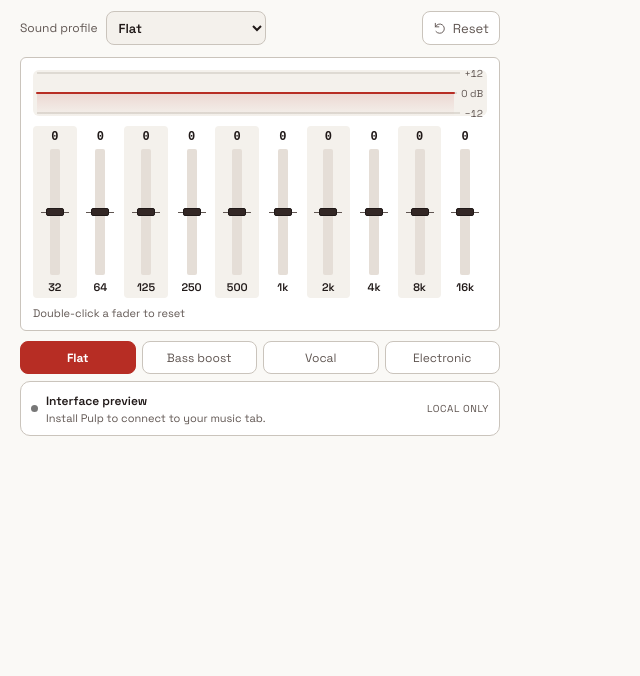
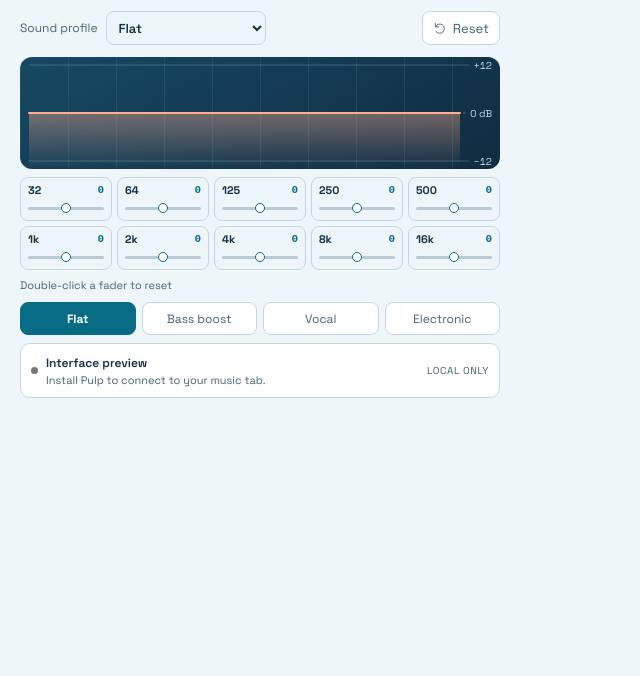
Before and after one commit to mrduhlol/pulp, a website with bundled scripts: page extension/popup.html in a window 1280 px wide. Shown: the part 124-800 px from the top of the page, without its empty margins (0-640 px from the left). Built offline with nearby package versions, Linux system fonts and the light colour scheme.

Commit message:
Make the EQ curve the focus and group band controls into tiles

```diff
--- a/extension/popup.css
+++ b/extension/popup.css
@@ -7,14 +7,14 @@
 
 :root {
   color-scheme: light;
-  --bg: #faf9f6;
+  --bg: #eff6f9;
   --surface: #fff;
-  --raised: #f4f1ec;
-  --line: #cac4bc;
-  --ink: #201918;
-  --muted: #605652;
-  --accent: #b72d24;
-  --accent-surface: #fae6e1;
+  --raised: #edf5f8;
+  --line: #c4d7e0;
+  --ink: #102f43;
+  --muted: #426174;
+  --accent: #086b86;
+  --accent-surface: #d9eef4;
   font-family: Space, Arial, sans-serif;
   font-synthesis: none;
 }
@@ -32,7 +32,7 @@ svg { display: block; fill: none; stroke: currentColor; stroke-width: 1.6; strok
 header, .brand, .header-actions { display: flex; align-items: center; }
 header { justify-content: space-between; min-height: 49px; margin-bottom: 13px; }
 .brand { gap: 13px; }
-h1 { margin: 0; font-size: 48px; line-height: .9; letter-spacing: -3px; }
+h1 { margin: 0; font-size: 42px; line-height: 1; letter-spacing: -2.3px; }
 .brand-dot { color: var(--accent); }
 .brand-description { border-left: 1px solid var(--line); padding-left: 12px; color: var(--muted); font-size: 12px; line-height: 1.15; }
 .header-actions { gap: 7px; }
@@ -51,7 +51,7 @@ h1 { margin: 0; font-size: 48px; line-height: .9; letter-spacing: -3px; }
 .icon-button { width: 36px; padding: 0; }
 .header-actions svg { width: 16px; height: 16px; }
 .power { min-width: 64px; font-weight: 600; }
-.power[aria-pressed=true] { color: var(--accent); background: var(--accent-surface); border-color: #ca8b80; }
+.power[aria-pressed=true] { color: var(--accent); background: var(--accent-surface); border-color: #80b6c6; }
 .quiet-button { align-self: end; color: var(--muted); }
 .quiet-button svg { width: 14px; height: 14px; }
 
@@ -61,8 +61,8 @@ h1 { margin: 0; font-size: 48px; line-height: .9; letter-spacing: -3px; }
   gap: 4px;
   padding: 4px;
   border: 1px solid var(--line);
-  border-radius: 4px;
-  background: #241e1d;
+  border-radius: 10px;
+  background: #dceaf1;
 }
 .tab-bar button {
   min-height: 33px;
@@ -70,11 +70,12 @@ h1 { margin: 0; font-size: 48px; line-height: .9; letter-spacing: -3px; }
   border: 1px solid transparent;
   border-radius: 7px;
   background: transparent;
-  color: #eee6df;
+  color: #426174;
   font-weight: 600;
 }
 .tab-bar button[aria-selected=true] { border-color: #fff; background: #fff; color: var(--ink); }
 section[role=tabpanel] { height: 384px; padding-top: 14px; }
+#panel-equalizer { height: 346px; }
 
 .eq-heading { display: flex; align-items: end; justify-content: space-between; gap: 10px; margin-bottom: 12px; }
 .eq-heading > div { display: flex; align-items: center; flex-wrap: wrap; gap: 5px 8px; }
@@ -90,16 +91,22 @@ select, .preset-manager input {
 }
 #preset { width: clamp(118px, 32vw, 160px); font-weight: 600; }
 
-.eq-rack { padding: 12px 12px 10px; border: 1px solid var(--line); border-radius: 6px; background: var(--surface); }
-.graph { height: 46px; position: relative; padding: 0 33px 0 4px; border-radius: 6px; background: #f4f1ec; }
+.eq-rack { padding: 0; }
+.graph {
+  height: 112px;
+  position: relative;
+  padding: 0 40px 0 9px;
+  border-radius: 12px;
+  background: repeating-linear-gradient(90deg, #7bb9ce21 0 1px, transparent 1px 10%), linear-gradient(150deg, #164963, #102b40);
+}
 .graph svg { width: 100%; height: 100%; position: relative; overflow: visible; }
 .graph-lines { position: absolute; inset: 0; pointer-events: none; }
 .graph-lines span {
   position: absolute;
-  left: 4px;
-  right: 4px;
+  left: 9px;
+  right: 8px;
   top: 7.143%;
-  color: var(--muted);
+  color: #bedeec;
   display: flex;
   align-items: center;
   gap: 4px;
@@ -107,48 +114,60 @@ select, .preset-manager input {
   font-size: 10px;
   font-variant-numeric: tabular-nums;
 }
-.graph-lines span::before { content: ''; flex: 1; border-top: 1px solid var(--line); }
+.graph-lines span::before { content: ''; flex: 1; border-top: 1px solid #87bdce55; }
 .graph-lines span:nth-child(2) { top: 50%; }
 .graph-lines span:nth-child(2)::before { border-top-style: dashed; }
 .graph-lines span:nth-child(3) { top: 92.857%; }
-#curve { stroke: var(--accent); stroke-width: 2; vector-effect: non-scaling-stroke; }
+#curve { stroke: #ffad8e; stroke-width: 2; vector-effect: non-scaling-stroke; }
 #curve-area { fill: url(#curve-fill); stroke: none; }
 .curve-caption { display: block; margin: 8px 0 0; color: var(--muted); font-size: 11px; }
 
-.bands { display: grid; grid-template-columns: repeat(10, minmax(0, 1fr)); gap: 2px; margin-top: 10px; }
-.band { display: grid; justify-items: center; align-content: start; gap: 5px; min-width: 0; padding-block: 4px; border-radius: 4px; }
-.band:nth-child(odd) { background: var(--raised); }
-.band output { color: var(--ink); font: 700 12px ui-monospace, monospace; }
+.bands {
+  display: grid;
+  grid-template-columns: repeat(5, minmax(0, 1fr));
+  gap: 5px;
+  margin-top: 8px;
+}
+.band {
+  display: grid;
+  grid-template-columns: 1fr auto;
+  grid-template-areas: 'frequency gain' 'slider slider';
+  align-items: center;
+  gap: 2px 4px;
+  min-width: 0;
+  padding: 5px 7px 3px;
+  border: 1px solid var(--line);
+  border-radius: 8px;
+  background: var(--raised);
+}
+.band:focus-within { border-color: var(--accent); background: var(--accent-surface); }
+.band output { grid-area: gain; color: var(--accent); font: 600 11px ui-monospace, monospace; }
 .band input {
+  grid-area: slider;
   appearance: none;
-  writing-mode: vertical-lr;
-  direction: rtl;
-  width: min(100%, 28px);
-  height: 126px;
+  width: 100%;
+  min-width: 0;
+  height: 18px;
   margin: 0;
-  --band-track: linear-gradient(to top, #e5ded7 var(--gain-start, 50%), var(--accent) var(--gain-start, 50%) var(--gain-end, 50%), #e5ded7 var(--gain-end, 50%));
-  background: linear-gradient(var(--muted), var(--muted)) center / 100% 1px no-repeat;
-  cursor: ns-resize;
-  border-radius: 4px;
+  --band-track: linear-gradient(to right, #b8cad3 var(--gain-start, 50%), var(--accent) var(--gain-start, 50%) var(--gain-end, 50%), #b8cad3 var(--gain-end, 50%));
+  background: linear-gradient(#7393a3, #7393a3) center / 1px 10px no-repeat;
+  cursor: ew-resize;
+  border-radius: 3px;
 }
-.band input::-webkit-slider-runnable-track {
-  width: 10px;
-  border-radius: 2px;
-  background: var(--band-track);
-}
+.band input::-webkit-slider-runnable-track { height: 3px; border-radius: 3px; background: var(--band-track); }
 .band input::-webkit-slider-thumb {
   appearance: none;
-  width: 18px;
-  height: 8px;
-  margin-left: -4px;
-  border: 1px solid #201918;
-  border-radius: 2px;
-  background: #332725;
+  width: 10px;
+  height: 10px;
+  margin-top: -3.5px;
+  border: 1px solid var(--accent);
+  border-radius: 50%;
+  background: #fff;
 }
-.band input::-moz-range-track { width: 10px; border-radius: 2px; background: var(--band-track); }
-.band input::-moz-range-thumb { width: 16px; height: 6px; border: 1px solid #201918; border-radius: 2px; background: #332725; }
-.band:is(:hover, :focus-within) output { color: var(--accent); }
-.band > span { font-size: 11px; font-weight: 600; }
+.band input::-moz-range-track { height: 3px; border-radius: 3px; background: var(--band-track); }
+.band input::-moz-range-thumb { width: 8px; height: 8px; border: 1px solid var(--accent); border-radius: 50%; background: #fff; }
+.band > span { grid-area: frequency; color: var(--ink); font-size: 11px; font-weight: 700; }
+
 .quick-profiles { display: grid; grid-template-columns: repeat(4, minmax(0, 1fr)); gap: 6px; margin-top: 10px; }
 .quick-profiles button { min-height: 33px; padding: 3px; border: 1px solid var(--line); border-radius: 8px; background: var(--surface); color: var(--muted); font-size: 12px; }
 .quick-profiles button[aria-pressed=true] { color: #fff; background: var(--accent); border-color: var(--accent); font-weight: 700; }
@@ -169,9 +188,9 @@ main[data-bypassed=true] :is(.graph svg, .bands) { opacity: .5; }
 .control output { float: right; color: var(--accent); font-variant-numeric: tabular-nums; }
 .control input { appearance: none; display: block; width: 100%; height: 18px; margin: 6px 0 0; background: transparent; cursor: pointer; }
 .control input:disabled { cursor: default; }
-.control input::-webkit-slider-runnable-track { height: 4px; border-radius: 4px; background: linear-gradient(to right, var(--accent) var(--fill, 0%), #bfb5ac var(--fill, 0%)); }
+.control input::-webkit-slider-runnable-track { height: 4px; border-radius: 4px; background: linear-gradient(to right, var(--accent) var(--fill, 0%), #b8cad3 var(--fill, 0%)); }
 .control input::-webkit-slider-thumb { appearance: none; width: 13px; height: 13px; margin-top: -4.5px; border-radius: 50%; background: var(--ink); }
-.control input::-moz-range-track { height: 4px; background: #bfb5ac; }
+.control input::-moz-range-track { height: 4px; background: #b8cad3; }
 .control input::-moz-range-progress { height: 4px; background: var(--accent); }
 .control input::-moz-range-thumb { width: 13px; height: 13px; border: 0; border-radius: 50%; background: var(--ink); }
 .range-ends { display: flex; justify-content: space-between; color: var(--muted); font-size: 11px; }
@@ -181,14 +200,14 @@ main[data-bypassed=true] :is(.graph svg, .bands) { opacity: .5; }
   width: 54px;
   height: 54px;
   margin: 7px auto 3px;
-  border: 1px solid #89766b;
+  border: 1px solid #7c9bae;
   border-radius: 50%;
-  background: radial-gradient(circle at 33% 25%, #fcf9f5, #c7b9ac 74%);
+  background: radial-gradient(circle at 33% 25%, #f4fbff, #a7c2d1 74%);
   cursor: ns-resize;
   touch-action: none;
   user-select: none;
 }
-.dial::after { content: ''; position: absolute; inset: 5px; border: 1px solid #ac9b8d; border-radius: 50%; }
+.dial::after { content: ''; position: absolute; inset: 5px; border: 1px solid #91b1c2; border-radius: 50%; }
 .dial > span { position: absolute; inset: 0; transform: rotate(var(--angle)); }
 .dial > span::after { content: ''; position: absolute; top: 4px; left: calc(50% - 1.5px); width: 3px; height: 12px; border-radius: 3px; background: var(--accent); z-index: 1; }
 .output-controls, .protection { margin-top: 8px; }
@@ -196,12 +215,12 @@ main[data-bypassed=true] :is(.graph svg, .bands) { opacity: .5; }
 .limiter strong { font-weight: 600; }
 .switch { flex: 0 0 34px; height: 21px; padding: 3px; border: 0; border-radius: 12px; background: var(--accent); }
 .switch span { display: block; width: 15px; height: 15px; transform: translateX(13px); border-radius: 50%; background: #fff; }
-.switch[aria-checked=false] { background: #82756d; }
+.switch[aria-checked=false] { background: #7393a3; }
 .switch[aria-checked=false] span { transform: none; background: #fff; }
 
 #panel-profiles { overflow-y: auto; scrollbar-width: thin; padding: 14px 3px 9px; }
 .site-button { margin-bottom: 8px; }
-.site-button[aria-pressed=true] { color: var(--accent); border-color: #ca8b80; }
+.site-button[aria-pressed=true] { color: var(--accent); border-color: #80b6c6; }
 .preset-library { margin-bottom: 8px; padding: 8px 10px; border: 1px solid var(--line); border-radius: 8px; background: var(--surface); }
 .preset-library summary { cursor: pointer; }
 .preset-manager { display: grid; grid-template-columns: minmax(0, 1fr) minmax(0, 2fr); align-items: center; gap: 8px; margin-top: 10px; }
@@ -211,15 +230,15 @@ main[data-bypassed=true] :is(.graph svg, .bands) { opacity: .5; }
 .profile-card, .load-custom { border: 1px solid var(--line); border-radius: 8px; background: var(--surface); color: var(--muted); }
 .profile-card { min-width: 0; padding: 7px 5px; font-size: 11px; }
 .profile-card svg { width: 100%; height: 26px; margin-bottom: 3px; }
-.profile-card[aria-pressed=true] { color: var(--accent); border-color: #ca8b80; background: var(--accent-surface); }
+.profile-card[aria-pressed=true] { color: var(--accent); border-color: #80b6c6; background: var(--accent-surface); }
 .load-custom { width: 100%; margin-top: 8px; padding: 8px; }
 .spatial-mode-label { display: block; margin: 14px 0 5px; }
 #spatial-mode { width: 100%; }
 .spatial-width { margin-top: 12px; }
 .spatial-note { margin-top: 12px; max-width: 48ch; line-height: 1.5; }
 
-button:not(:disabled):hover { border-color: #9c7068; }
-.tab-bar button:not([aria-selected=true]):hover { color: #fff; }
+button:not(:disabled):hover { border-color: #45879e; }
+.tab-bar button:not([aria-selected=true]):hover { color: var(--ink); }
 .quiet-button:hover { color: var(--ink); }
 footer { display: flex; align-items: center; justify-content: space-between; gap: 8px; padding: 10px; border: 1px solid var(--line); border-radius: 10px; background: var(--surface); }
 .connection { min-width: 0; display: flex; align-items: center; gap: 8px; }
@@ -237,7 +256,7 @@ footer { display: flex; align-items: center; justify-content: space-between; gap
 
 @media (max-width: 400px) {
   main { padding-inline: 12px; }
-  .eq-rack { padding-inline: 7px; }
+  .band { padding-inline: 4px; }
 }
 
 @media (prefers-reduced-motion: no-preference) {
--- a/extension/popup.html
+++ b/extension/popup.html
@@ -19,7 +19,7 @@
   <section id="panel-equalizer" role="tabpanel" aria-labelledby="tab-equalizer">
     <div class="eq-heading"><div><label for="preset">Sound profile</label><select id="preset"><option>Flat</option><option>Warm</option><option>Bass boost</option><option>Vocal</option><option>Electronic</option><option>Rock</option><option>Jazz</option><option>Acoustic</option><option disabled>Custom</option></select></div><button id="reset" class="quiet-button"><svg viewBox="0 0 24 24"><path d="M4 10a8 8 0 1 1 1 8M4 4v6h6"/></svg>Reset</button></div>
     <div class="eq-rack">
-      <div class="graph" role="img" aria-label="Equalizer gain curve"><div class="graph-lines"><span>+12</span><span>0 dB</span><span>−12</span></div><svg viewBox="0 0 400 64" preserveAspectRatio="none" aria-hidden="true"><defs><linearGradient id="curve-fill" x1="0%" y1="0%" x2="0%" y2="100%"><stop stop-color="#b72d24" stop-opacity=".13"/><stop offset="1" stop-color="#b72d24" stop-opacity="0"/></linearGradient></defs><path id="curve-area"/><path id="curve"/></svg></div>
+      <div class="graph" role="img" aria-label="Equalizer gain curve"><div class="graph-lines"><span>+12</span><span>0 dB</span><span>−12</span></div><svg viewBox="0 0 400 64" preserveAspectRatio="none" aria-hidden="true"><defs><linearGradient id="curve-fill" x1="0%" y1="0%" x2="0%" y2="100%"><stop stop-color="#ffad8e" stop-opacity=".40"/><stop offset="1" stop-color="#ffad8e" stop-opacity="0"/></linearGradient></defs><path id="curve-area"/><path id="curve"/></svg></div>
       <div id="bands" class="bands"></div>
       <span id="fader-feedback" class="curve-caption" role="status">Double-click a fader to reset</span>
     </div>
```
Also changed, not shown: DESIGN.md (+1 -1 lines).
